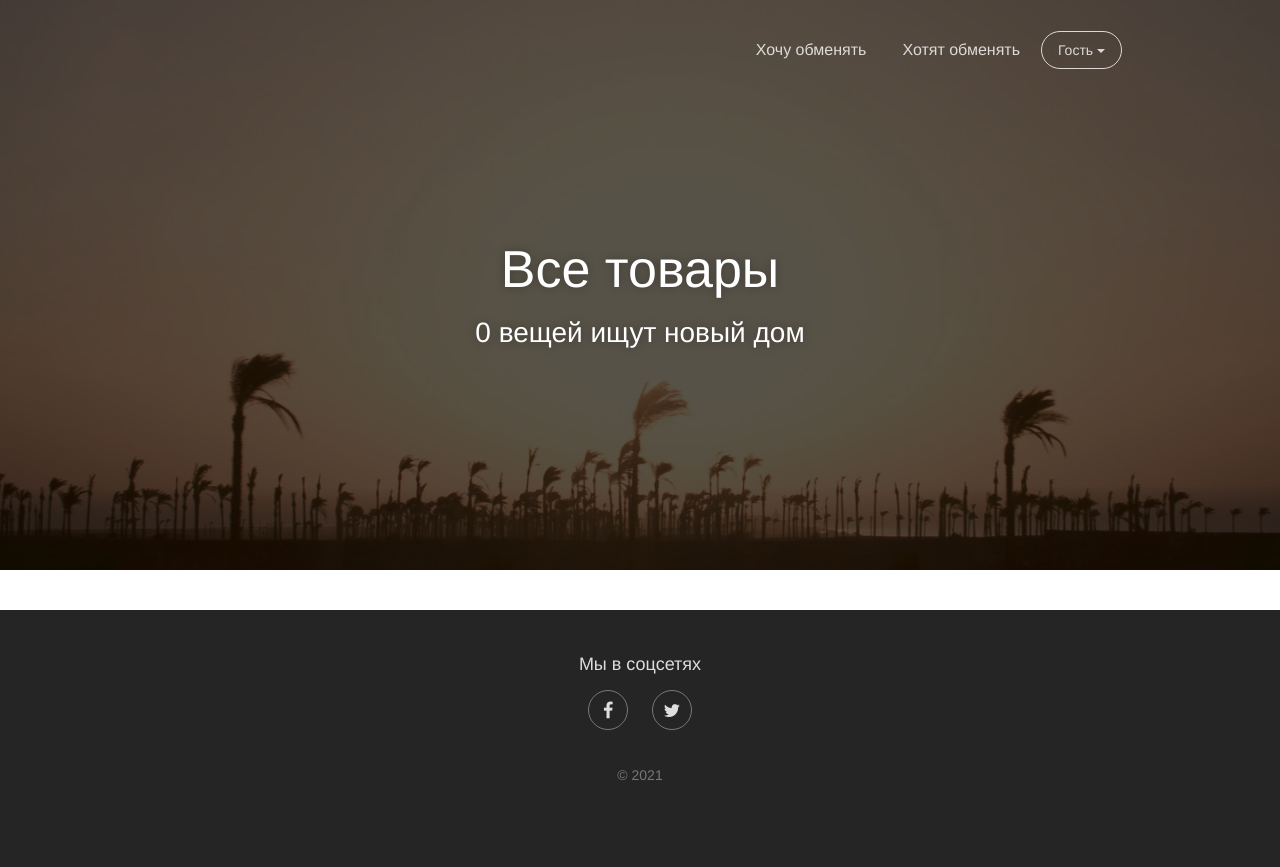
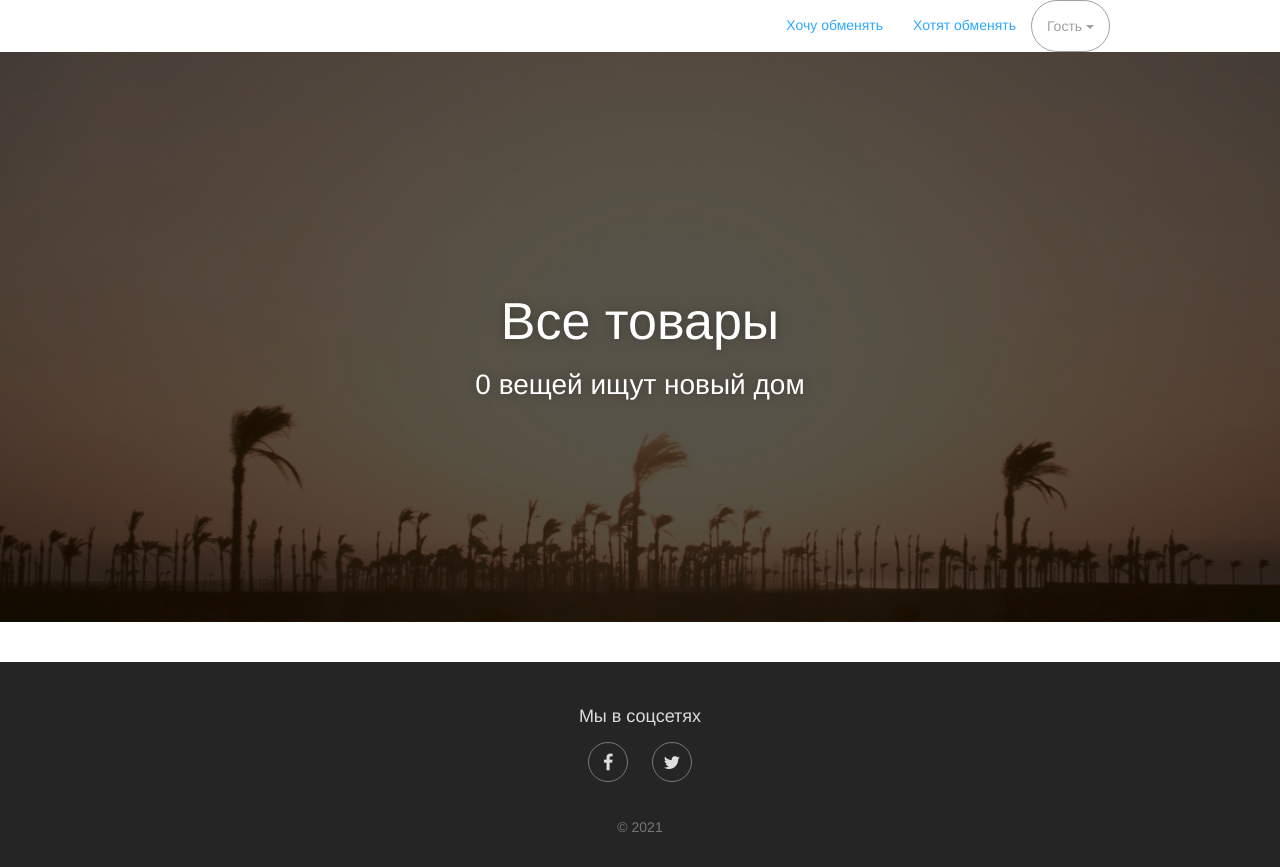
Before and after one commit to savilard/stuff-excange, a Django app: page /product/all_products/ in a window 1280 px wide. Before the commit the page ends 780 px from the top, so only its background shows below. Run offline with Django 3.2, Linux system fonts and the light colour scheme; data that the repository does not hold is empty; parts of the project's set-up code (start-up, migrations or seed data) failed here and were passed over; some libraries are stand-ins or nearby versions; some web fonts are replaced.

Commit message:
template(exchangeapp): refactor navbar template

```diff
--- a/app/exchangeapp/templates/inlines/navbar.html
+++ b/app/exchangeapp/templates/inlines/navbar.html
@@ -1,4 +1,3 @@
-<nav class="navbar navbar-transparent navbar-fixed-top" role="navigation">
 <div class="container">
   <div class="navbar-header">
     <button id="menu-toggle" type="button" class="navbar-toggle">
```
Lines whose indentation alone changed are shown as unchanged.
